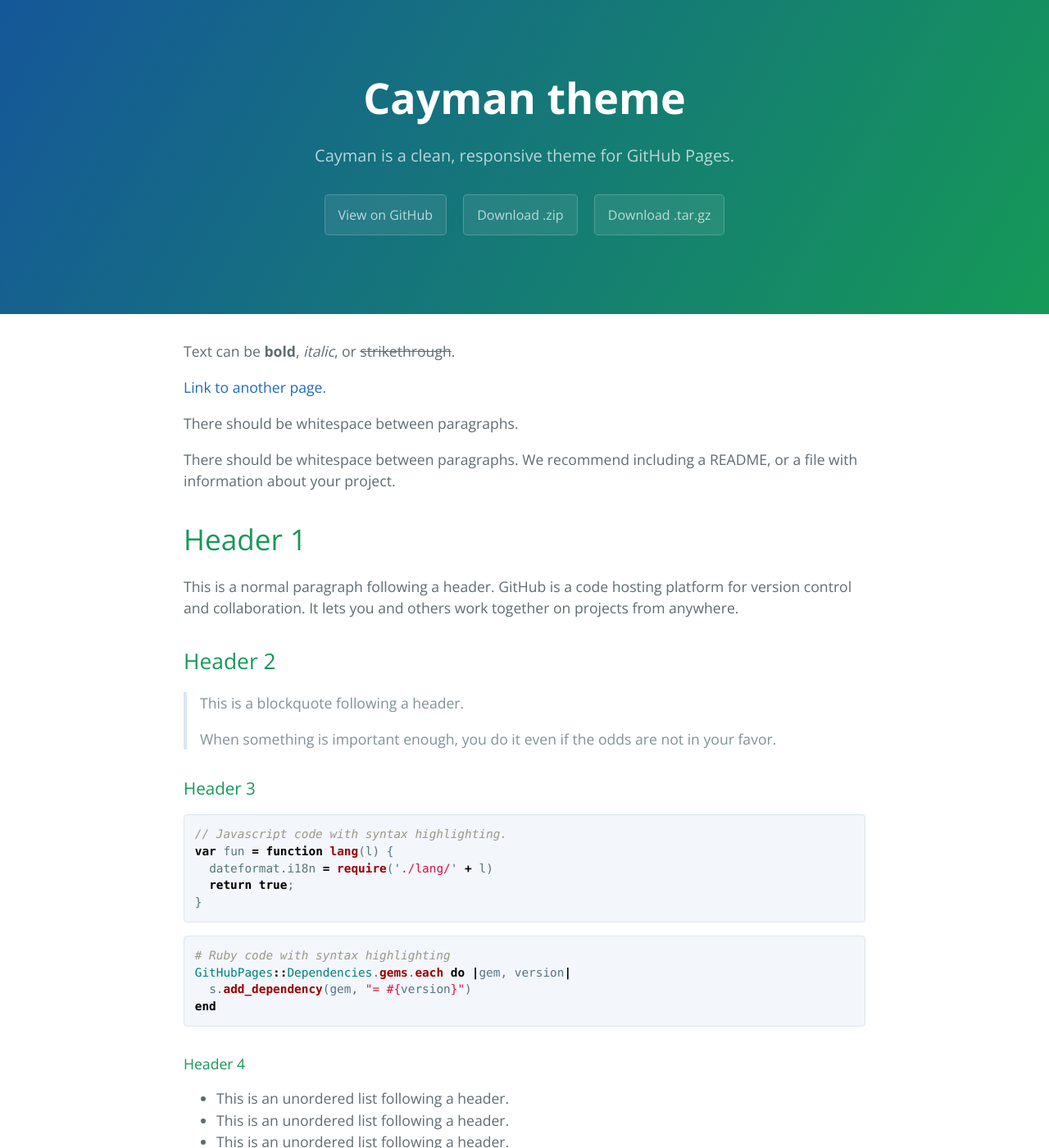
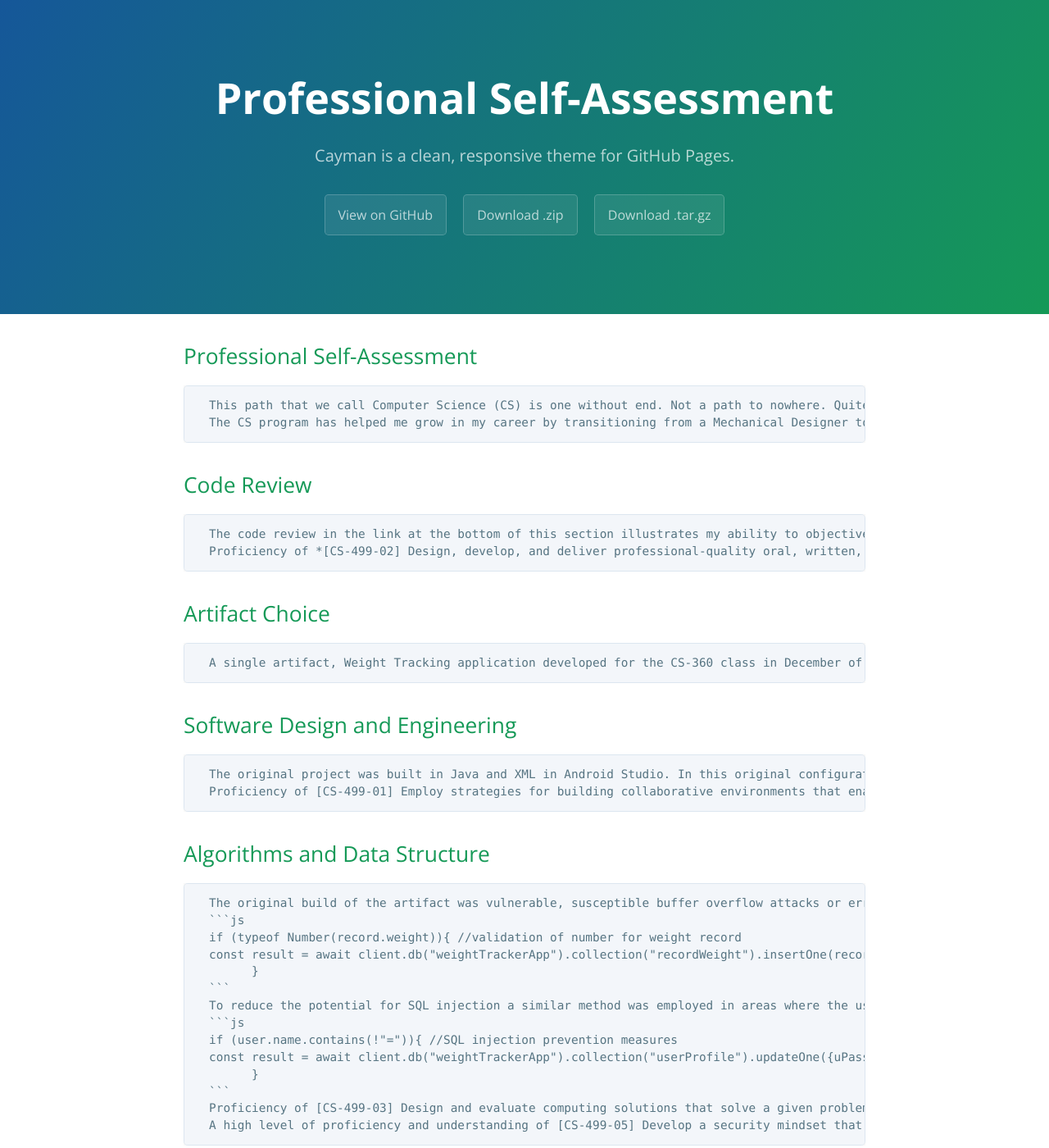
Before and after one commit to WPendletonPSG/PSG_WP.github.io, a Jekyll site: the page built from index.md, in a window 1280 px wide and 1400 px high. Shown: the whole window at 82% size. Built offline with Jekyll 4.4.1, drawn with Linux system fonts in a browser that asks for light colours; our own code applies the rules of GitHub Pages for plain Markdown files; some of the changed text lies outside the part shown.

Commit message:
Update index.md

````diff
--- a/index.md
+++ b/index.md
@@ -2,121 +2,42 @@
 layout: default
 ---
 
-Text can be **bold**, _italic_, or ~~strikethrough~~.
+## Professional Self-Assessment
+      This path that we call Computer Science (CS) is one without end. Not a path to nowhere. Quite the opposite. It is a path to everywhere. This is the very idea behind the old adage that the journey is more valuable than the destination. Though I have never been accused of not having one it is through the program guiding me down this path that I found my true voice.
+      The CS program has helped me grow in my career by transitioning from a Mechanical Designer to managing the department in charge of IT and Integration. This was accomplished through communicating to internal stakeholders the best practices and techniques learned from the IT courses to harden our network and protect it from unauthorized influencers. The DAT and DAD courses provided me with an unparalleled advantage in the workspace with data management and how to use it to convert information into wisdom and insights. This allowed me to foster a culture of collaborative data driven decision making that has increased productivity and reduced overall workloads through changes to processes and procedures. The CS courses provided me with the knowledge of data structures and algorithms required to automate some of the more laborious and error prone computer related processes by integrating different systems together and creating custom reports and dashboards via our various system APIs. This success has allowed me to hire two other people to work for me creating the Integration Department where all things technology get reviewed and signed off on prior to purchase and implementation.
 
-[Link to another page](./another-page.html).
+## Code Review
+      The code review in the link at the bottom of this section illustrates my ability to objectively analyze and review my own code and by extension the code of others. In reviewing my own code, I had to step outside of the role of developer and set aside all emotional attachment to the project to provide an objective review of the code for the sake of the product.
+      Proficiency of *[CS-499-02] Design, develop, and deliver professional-quality oral, written, and visual communications that are coherent, technically sound, and appropriately adapted to specific audiences and contexts* course outcome was fully demonstrated in this code review, linked below, and the professional assessment.
+[Code Review] (https://youtu.be/R0OlxKgjNd0)
 
-There should be whitespace between paragraphs.
+## Artifact Choice
+      A single artifact, Weight Tracking application developed for the CS-360 class in December of 2022, was chosen to enhance for the portfolio project. This application was originally developed for the Android platform with Java, XML, and SQL using Android Studio. There are three screens in this application. The Logon screen, User Information screen, and the Text Messages Privileges screen. The login screen has a username and password text field and two buttons one for logging in and another for creating a new account. The text message privileges screen allows the user to opt-in to receive text messages from the application. The user information screen has the user weigh with a time and date stamp along with a row to input new weights and set a target weight.
 
-There should be whitespace between paragraphs. We recommend including a README, or a file with information about your project.
+## Software Design and Engineering
+      The original project was built in Java and XML in Android Studio. In this original configuration the code had no comments, and the solution was limited to the Android platform. The enhancement for this project is achieved by converting it to a web-based application using HTML, CSS, JavaScript, and MongoDB with adequate commenting for collaborative development and maintenance of the application. This enhancement choice allows the application to be used across all platforms with web access, not just the Android platform. The primary learning experience I received from rebuilding this project is that web development requires a different approach to solving the problem. I approached development of the web application through the lens of UI/UX first, then functionality.
+      Proficiency of [CS-499-01] Employ strategies for building collaborative environments that enable diverse audiences to support organizational decision making in the field of computer science was achieved in this category.
 
-# Header 1
+## Algorithms and Data Structure
+      The original build of the artifact was vulnerable, susceptible buffer overflow attacks or errors and SQL injection attacks. The application was hardened using data validation built into the CRUD structured Javascript. To reduce the potential for buffer overflow attacks or errors type validation was implemented using an IF statement.
+      ```js
+      if (typeof Number(record.weight)){ //validation of number for weight record
+      const result = await client.db("weightTrackerApp").collection("recordWeight").insertOne(record);
+      	}
+      ```
+      To reduce the potential for SQL injection a similar method was employed in areas where the user could manually enter data. A typical method of SQL injection where the equal sign is used to create a true condition in the username or password fields will fail due to an IF statement that is being used to prevent any string containing an equal sign from being passed.
+      ```js
+      if (user.name.contains(!"=")){ //SQL injection prevention measures
+      const result = await client.db("weightTrackerApp").collection("userProfile").updateOne({uPassword: user.pword});
+      	}
+      ```
+      Proficiency of [CS-499-03] Design and evaluate computing solutions that solve a given problem using algorithmic principles and computer science practices and standards appropriate to its solution, while managing the trade-offs involved in design choices (data structures and algorithms) was fully achieved in this category using the above methods.
+      A high level of proficiency and understanding of [CS-499-05] Develop a security mindset that anticipates adversarial exploits in software architecture and designs to expose potential vulnerabilities, mitigate design flaws, and ensure privacy and enhanced security of data and resources was demonstrated in the development of the fields where the user interacts.
 
-This is a normal paragraph following a header. GitHub is a code hosting platform for version control and collaboration. It lets you and others work together on projects from anywhere.
+## Databases
+      The artifact originally had a SQL database on the back end with three tables. The different tables contained the user login credentials, user weight data, phone permissions, and the users’ goal weight. The enhancement on this was a major improvement. I switched from SQL to a Mongo Database that contained two tables. One the user profile where the users’ credentials, text preferences, and goal weight was stored and another containing the record data tracking the users’ weight by date and time.
+      Though all three key categories contained evidence of this course outcome the Databases category best demonstrates proficiency in [CS-499-04] Demonstrate an ability to use well-founded and innovative techniques, skills, and tools in computing practices for the purpose of implementing computer solutions that deliver value and accomplish industry-specific goals (software engineering/design/database).
 
-## Header 2
-
-> This is a blockquote following a header.
->
-> When something is important enough, you do it even if the odds are not in your favor.
-
-### Header 3
-
-```js
-// Javascript code with syntax highlighting.
-var fun = function lang(l) {
-  dateformat.i18n = require('./lang/' + l)
-  return true;
-}
-```
-
-```ruby
-# Ruby code with syntax highlighting
-GitHubPages::Dependencies.gems.each do |gem, version|
-  s.add_dependency(gem, "= #{version}")
-end
-```
-
-#### Header 4
-
-*   This is an unordered list following a header.
-*   This is an unordered list following a header.
-*   This is an unordered list following a header.
-
-##### Header 5
-
-1.  This is an ordered list following a header.
-2.  This is an ordered list following a header.
-3.  This is an ordered list following a header.
-
-###### Header 6
-
-| head1        | head two          | three |
-|:-------------|:------------------|:------|
-| ok           | good swedish fish | nice  |
-| out of stock | good and plenty   | nice  |
-| ok           | good `oreos`      | hmm   |
-| ok           | good `zoute` drop | yumm  |
-
-### There's a horizontal rule below this.
-
-* * *
-
-### Here is an unordered list:
-
-*   Item foo
-*   Item bar
-*   Item baz
-*   Item zip
-
-### And an ordered list:
-
-1.  Item one
-1.  Item two
-1.  Item three
-1.  Item four
-
-### And a nested list:
-
-- level 1 item
-  - level 2 item
-  - level 2 item
-    - level 3 item
-    - level 3 item
-- level 1 item
-  - level 2 item
-  - level 2 item
-  - level 2 item
-- level 1 item
-  - level 2 item
-  - level 2 item
-- level 1 item
-
-### Small image
-
-![Octocat](https://github.githubassets.com/images/icons/emoji/octocat.png)
-
-### Large image
-
-![Branching](https://guides.github.com/activities/hello-world/branching.png)
-
-
-### Definition lists can be used with HTML syntax.
-
-<dl>
-<dt>Name</dt>
-<dd>Godzilla</dd>
-<dt>Born</dt>
-<dd>1952</dd>
-<dt>Birthplace</dt>
-<dd>Japan</dd>
-<dt>Color</dt>
-<dd>Green</dd>
-</dl>
-
-```
-Long, single-line code blocks should not wrap. They should horizontally scroll if they are too long. This line should be long enough to demonstrate this.
-```
 
 ```
 The final element.
````
